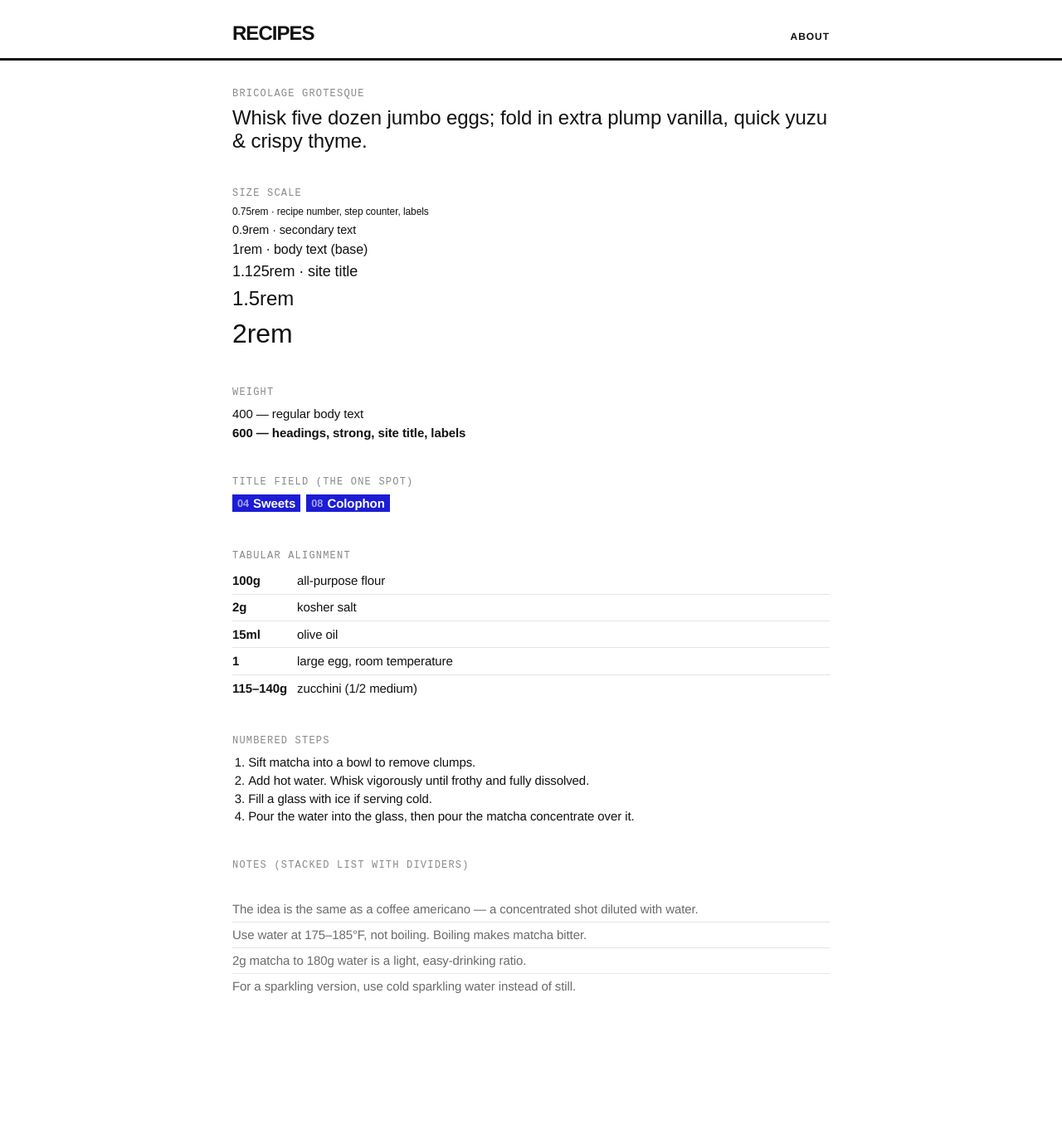
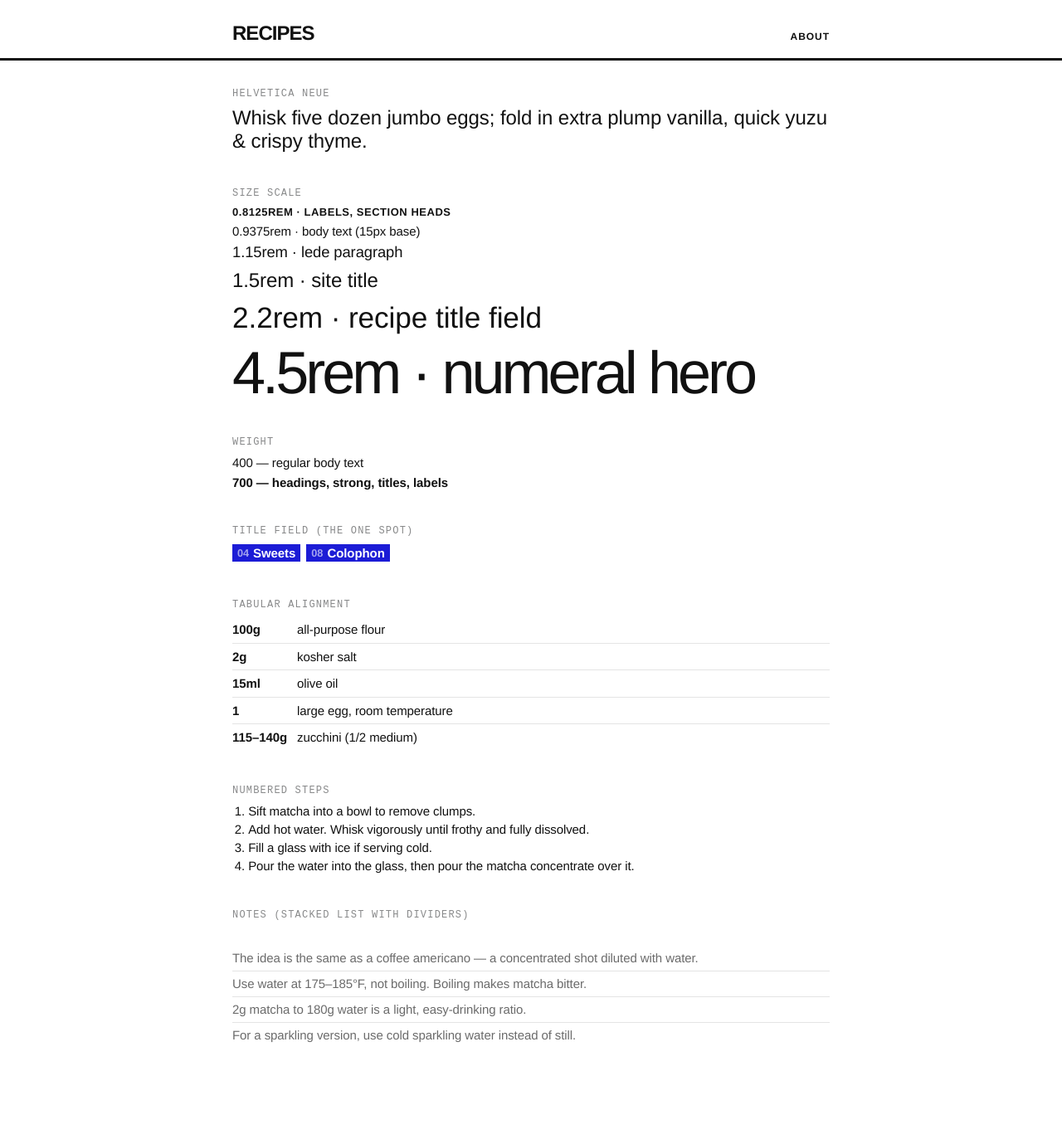
Before and after one commit to halfcadence/recipes, a Jekyll site: the page built from type.html, in a window 1280 px wide. Shown: the whole page at 83% size. Built offline with Jekyll 4.4.1, drawn with Linux system fonts in a browser that asks for light colours; before the commit the page ends 1319 px from its top, so only the background shows below that.

Commit message:
type.html: update specimen copy to the real system (Helvetica, 15px, 700, tight tracking)
The typography colophon still described the old system (Bricolage, 0.75rem
labels, 1rem/16px body, 600 weight). Updated the pangram label, size scale,
and weight rows to match the shipped jetset base. Branch only.

```diff
--- a/type.html
+++ b/type.html
@@ -34,24 +34,24 @@ permalink: /type/
 
 
 <div class="type-sample">
-<div class="label">Bricolage Grotesque</a></div>
-<p class="pangram" style="font-family: 'Bricolage Grotesque', sans-serif;">Whisk five dozen jumbo eggs; fold in extra plump vanilla, quick yuzu & crispy thyme.</p>
+<div class="label">Helvetica Neue</div>
+<p class="pangram">Whisk five dozen jumbo eggs; fold in extra plump vanilla, quick yuzu &amp; crispy thyme.</p>
 </div>
 
 <div class="type-sample">
 <div class="label">Size scale</div>
-<p style="font-family: 'Bricolage Grotesque', sans-serif; font-size: 0.75rem; margin: 0.1rem 0;">0.75rem · recipe number, step counter, labels</p>
-<p style="font-family: 'Bricolage Grotesque', sans-serif; font-size: 0.9rem; margin: 0.1rem 0;">0.9rem · secondary text</p>
-<p style="font-family: 'Bricolage Grotesque', sans-serif; font-size: 1rem; margin: 0.1rem 0;">1rem · body text (base)</p>
-<p style="font-family: 'Bricolage Grotesque', sans-serif; font-size: 1.125rem; margin: 0.1rem 0;">1.125rem · site title</p>
-<p style="font-family: 'Bricolage Grotesque', sans-serif; font-size: 1.5rem; margin: 0.1rem 0;">1.5rem</p>
-<p style="font-family: 'Bricolage Grotesque', sans-serif; font-size: 2rem; margin: 0.1rem 0;">2rem</p>
+<p style="font-size: 0.8125rem; letter-spacing: 0.04em; text-transform: uppercase; font-weight: 700; margin: 0.1rem 0;">0.8125rem · labels, section heads</p>
+<p style="font-size: 0.9375rem; margin: 0.1rem 0;">0.9375rem · body text (15px base)</p>
+<p style="font-size: 1.15rem; margin: 0.1rem 0;">1.15rem · lede paragraph</p>
+<p style="font-size: 1.5rem; margin: 0.1rem 0;">1.5rem · site title</p>
+<p style="font-size: 2.2rem; margin: 0.1rem 0;">2.2rem · recipe title field</p>
+<p style="font-size: 4.5rem; letter-spacing: -0.055em; line-height: 1; margin: 0.3rem 0;">4.5rem · numeral hero</p>
 </div>
 
 <div class="type-sample">
 <div class="label">Weight</div>
-<p style="font-family: 'Bricolage Grotesque', sans-serif; font-weight: 400; margin: 0.1rem 0;">400 — regular body text</p>
-<p style="font-family: 'Bricolage Grotesque', sans-serif; font-weight: 600; margin: 0.1rem 0;">600 — headings, strong, site title, labels</p>
+<p style="font-weight: 400; margin: 0.1rem 0;">400 — regular body text</p>
+<p style="font-weight: 700; margin: 0.1rem 0;">700 — headings, strong, titles, labels</p>
 </div>
 
 <div class="type-sample">
```
